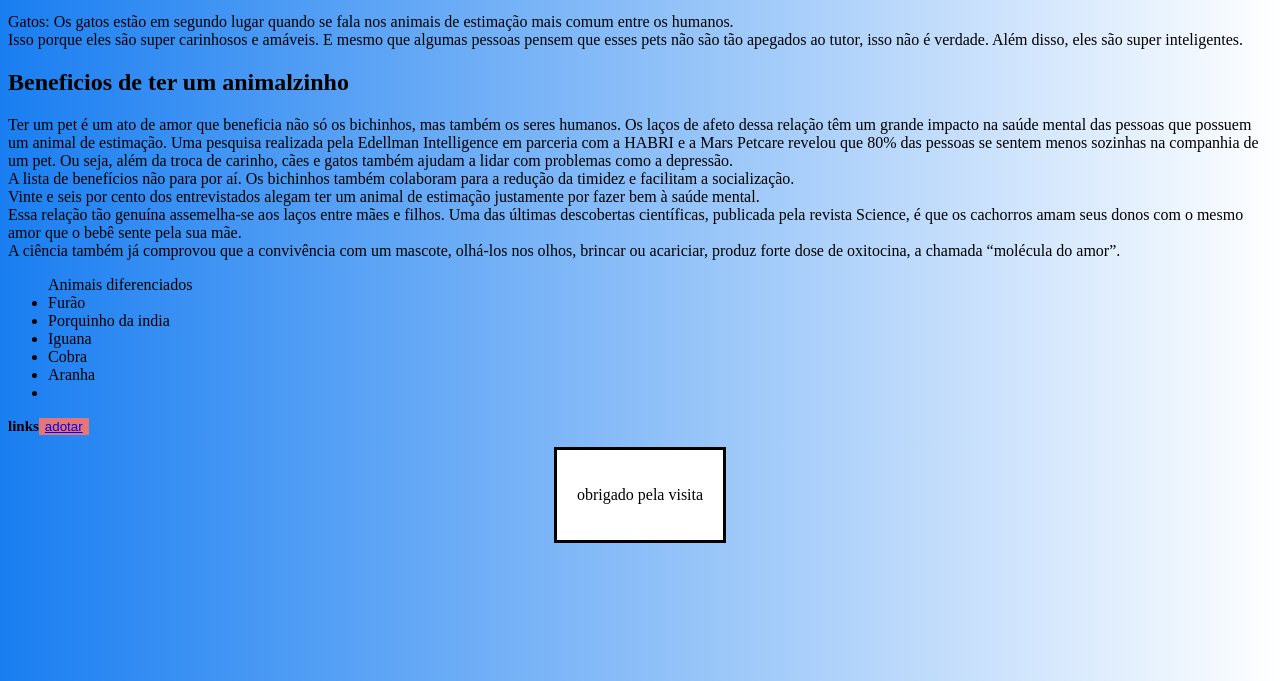
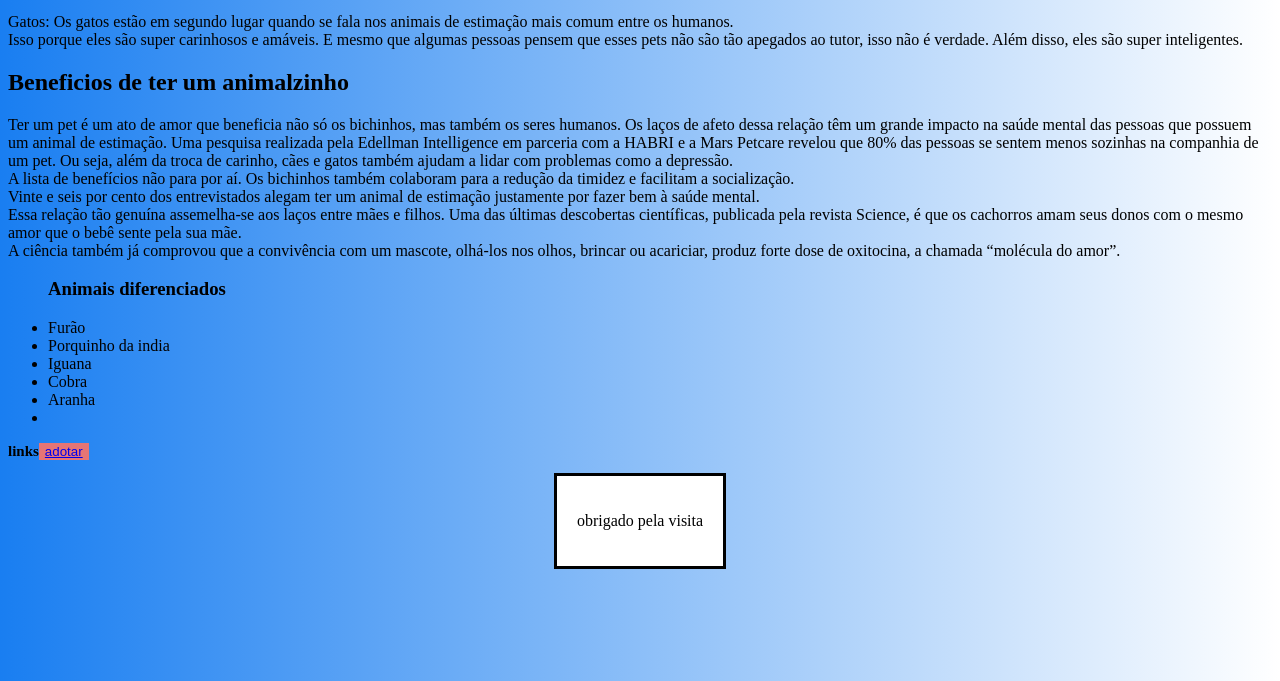
Before and after one commit to IsabelaHaddad/Bernard, a plain HTML site: page index.html in a window 1280 px wide. Shown: the part 119-800 px from the top of the page. Drawn offline with Linux system fonts and the light colour scheme.

Commit message:
Update index.html

```diff
--- a/index.html
+++ b/index.html
@@ -29,7 +29,7 @@
      é que os cachorros amam seus donos com o mesmo amor que o bebê sente pela sua mãe.<br>A ciência também já comprovou que a convivência com um mascote, olhá-los nos olhos, brincar ou acariciar,
      produz forte dose de oxitocina, a chamada “molécula do amor”.</p>
 
-<ul>Animais diferenciados
+    <ul><h3><strong>Animais diferenciados</strong></h3>
    <li>Furão</li>
    <li>Porquinho da india</li>
    <li>Iguana</li>
```
